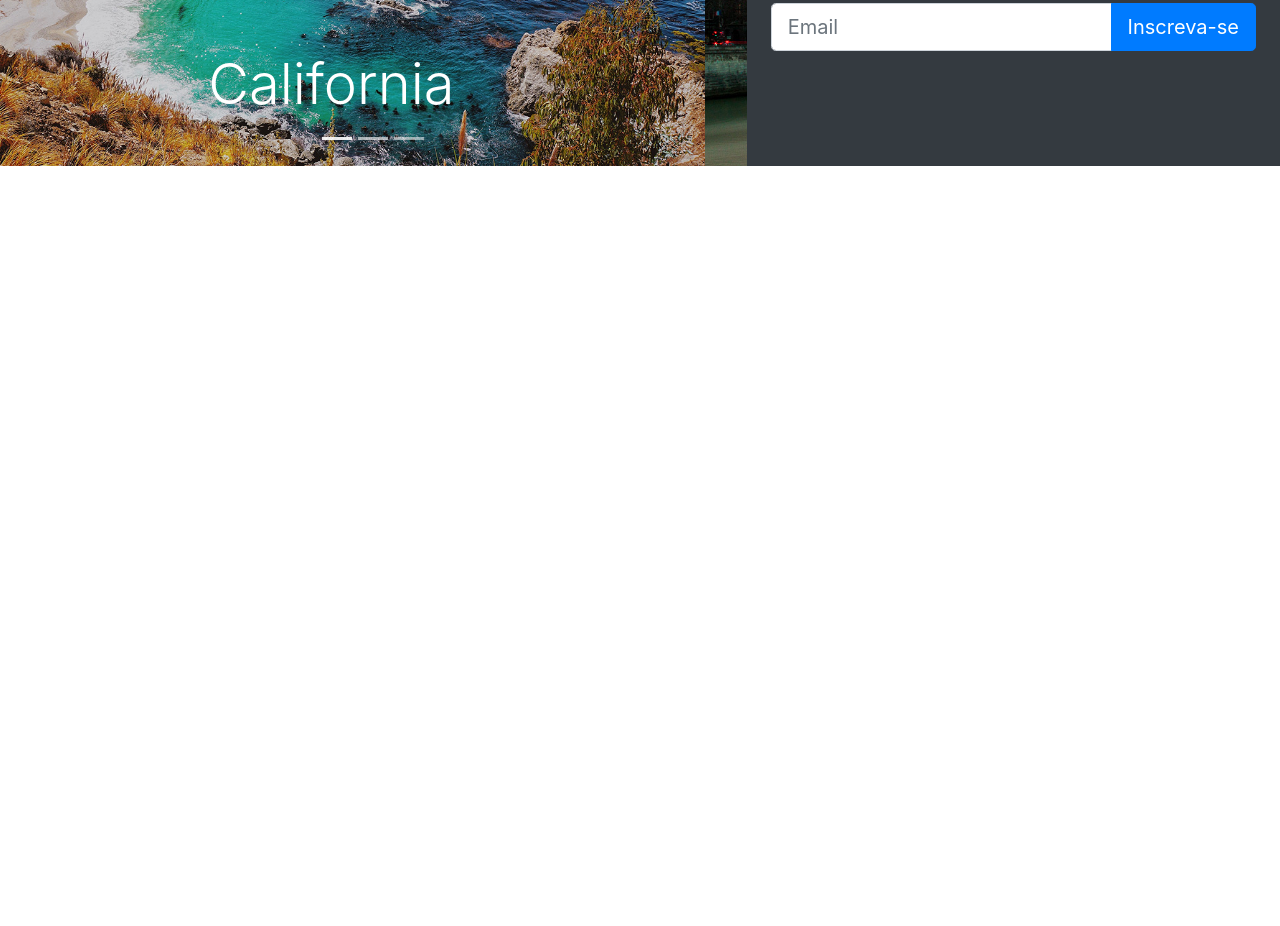
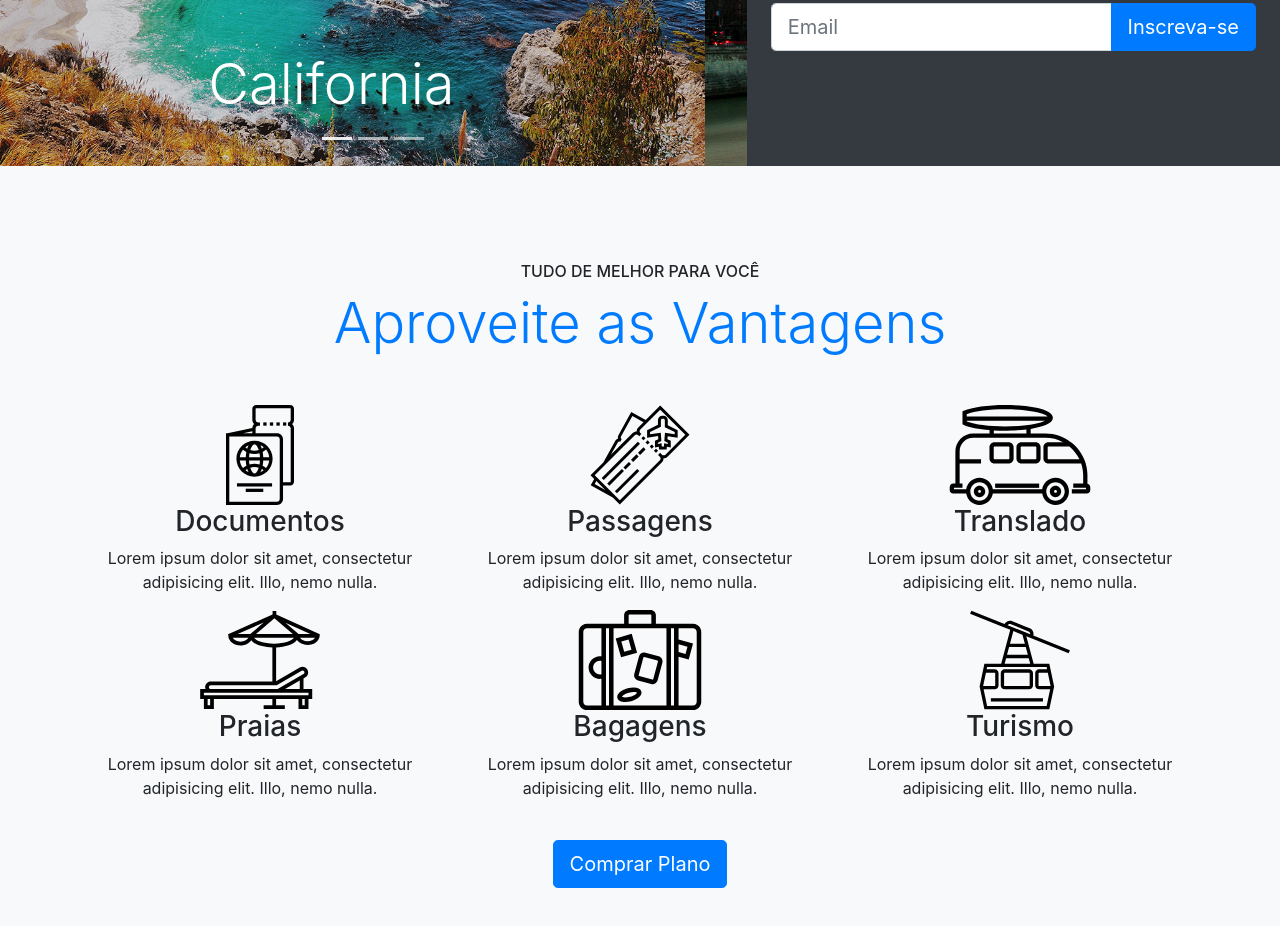
Before and after one commit to BHzdev/caravan, a plain HTML site: page index.html in a window 1280 px wide. Shown: the part 390-1316 px from the top of the page. Before the commit the page ends 800 px from the top, so only its background shows below. Drawn offline with Linux system fonts and the light colour scheme.

Commit message:
feat: add new section benefits, using grid

```diff
--- a/index.html
+++ b/index.html
@@ -103,6 +103,67 @@
     </div>
   </section>
 
+  <section class="py-5 bg-light text-center">
+    <div class="container">
+      <div class="my-5">
+        <span class="h6 d-block">TUDO DE MELHOR PARA VOCÊ</span>
+        <h2 class="display-4 text-primary">Aproveite as Vantagens</h2>
+      </div>
+      <div class="row">
+        <div class="col-xl-4 col-md-6">
+          <div style="height: 100px;" class="d-flex justify-content-center">
+            <img src="img/icones/passaporte.svg" alt="Passaporte">
+          </div>
+          <h3>Documentos</h3>
+          <p>Lorem ipsum dolor sit amet, consectetur adipisicing elit. Illo, nemo nulla.</p>
+        </div>
+
+        <div class="col-xl-4 col-md-6">
+          <div style="height: 100px;" class="d-flex justify-content-center">
+            <img src="img/icones/passagens.svg" alt="Passagens">
+          </div>
+          <h3>Passagens</h3>
+          <p>Lorem ipsum dolor sit amet, consectetur adipisicing elit. Illo, nemo nulla.</p>
+        </div>
+
+        <div class="col-xl-4 col-md-6">
+          <div style="height: 100px;" class="d-flex justify-content-center">
+            <img src="img/icones/translado.svg" alt="Translado">
+          </div>
+          <h3>Translado</h3>
+          <p>Lorem ipsum dolor sit amet, consectetur adipisicing elit. Illo, nemo nulla.</p>
+        </div>
+
+        <div class="col-xl-4 col-md-6">
+          <div style="height: 100px;" class="d-flex justify-content-center">
+            <img src="img/icones/praias.svg" alt="Praias">
+          </div>
+          <h3>Praias</h3>
+          <p>Lorem ipsum dolor sit amet, consectetur adipisicing elit. Illo, nemo nulla.</p>
+        </div>
+
+        <div class="col-xl-4 col-md-6">
+          <div style="height: 100px;" class="d-flex justify-content-center">
+            <img src="img/icones/bagagens.svg" alt="Bagagens">
+          </div>
+          <h3>Bagagens</h3>
+          <p>Lorem ipsum dolor sit amet, consectetur adipisicing elit. Illo, nemo nulla.</p>
+        </div>
+
+        <div class="col-xl-4 col-md-6">
+          <div style="height: 100px;" class="d-flex justify-content-center">
+            <img src="img/icones/turismo.svg" alt="Turismo">
+          </div>
+          <h3>Turismo</h3>
+          <p>Lorem ipsum dolor sit amet, consectetur adipisicing elit. Illo, nemo nulla.</p>
+        </div>
+
+      </div>
+
+      <a href="planos.html" class="btn btn-primary btn-lg mt-4">Comprar Plano</a>
+    </div>
+  </section>
+
   <script type="text/javascript" src="js/jquery-3.2.1.slim.min.js"></script>
   <script type="text/javascript" src="js/popper.min.js"></script>
   <script type="text/javascript" src="js/bootstrap.js"></script>
```
